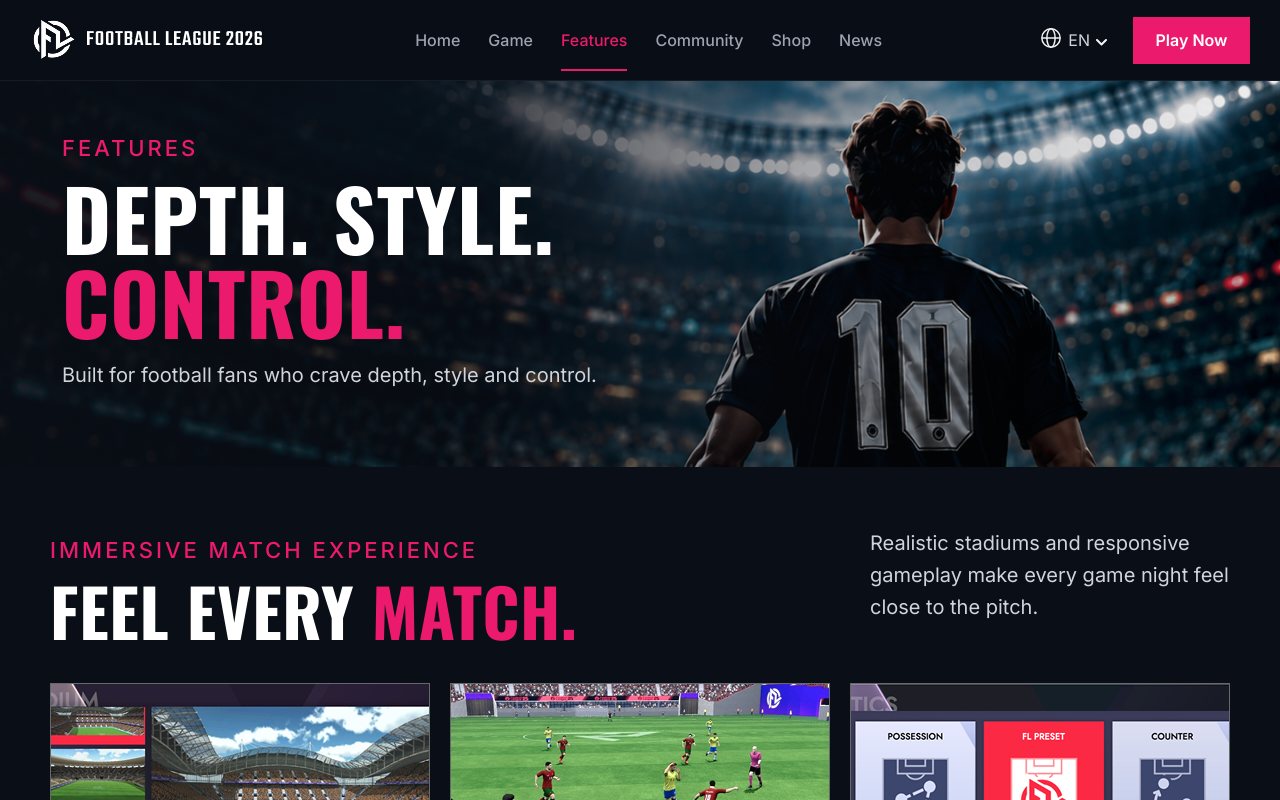
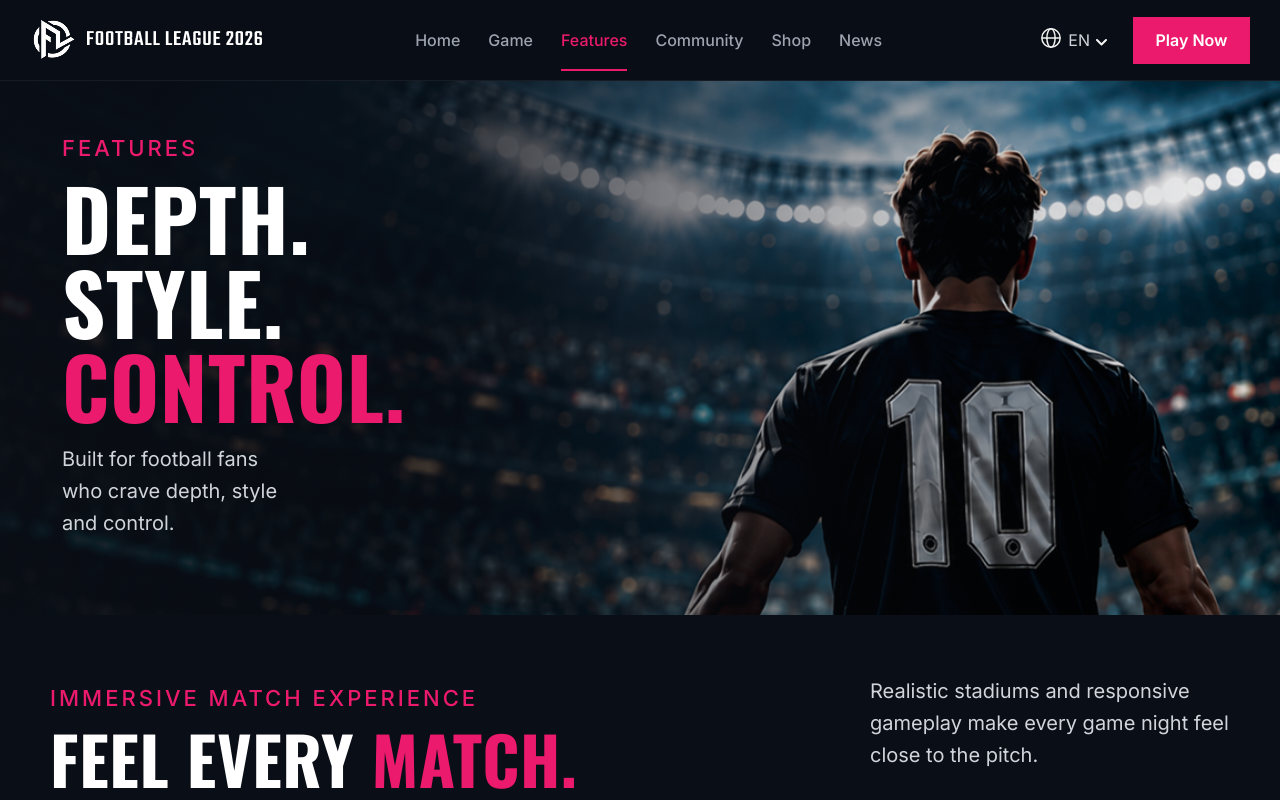
Before and after one commit to jyotithecode-sudo/football-website, a React (Vite) app: page /features in a window 1280 px wide. Shown: the top 800 px of the page. Built offline with nearby package versions, Linux system fonts and the light colour scheme.

Commit message:
Fix Features page build

```diff
--- a/src/FeaturesPage.css
+++ b/src/FeaturesPage.css
@@ -123,7 +123,12 @@
     font-size: 106px;
   }
 }
-
+@media (min-width: 767px) {
+.features-hero-content {
+    margin-left: 30px;
+    max-width: 300px;
+}
+}
 /* ---------- Immersive match experience ---------- */
 
 .match-intro {
```
